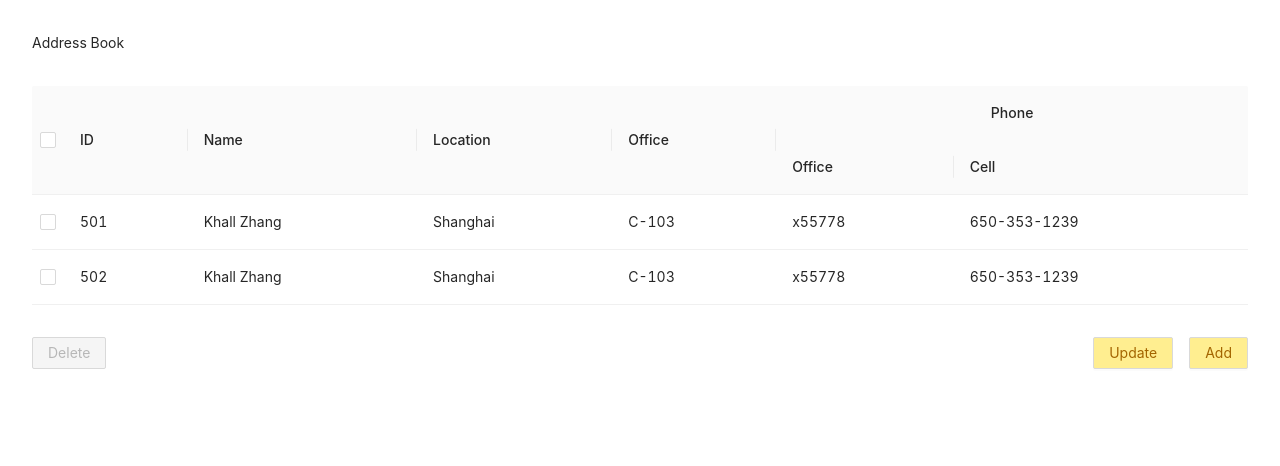
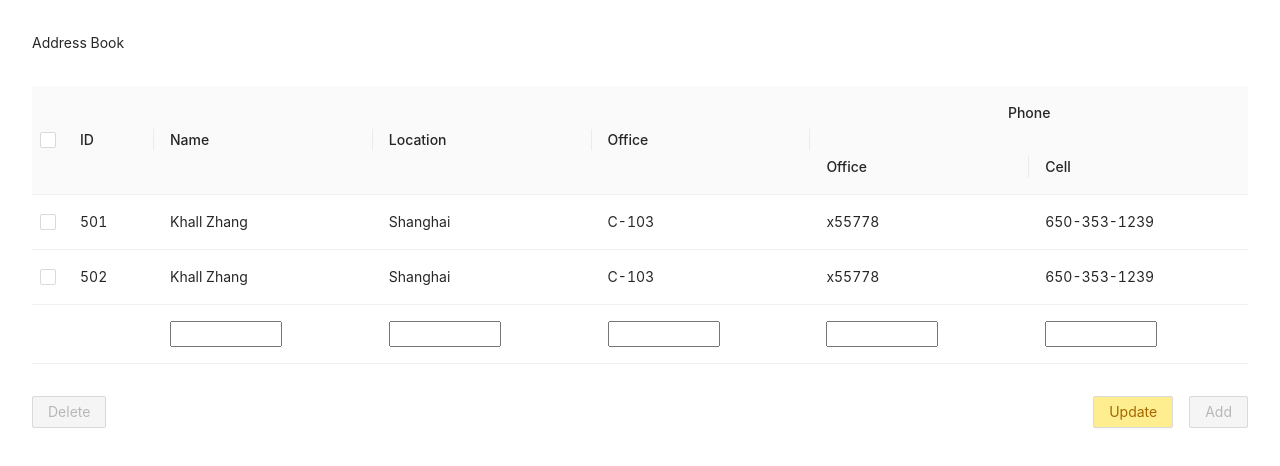
Before and after one commit to mpan-wework/address-book, a React (Create React App) app: page / in a window 1280 px wide. Shown: the top 466 px of the page. Built offline with nearby package versions, Linux system fonts and the light colour scheme.

Commit message:
feat: add create record (#3)

```diff
--- a/src/antd/AddressBook.js
+++ b/src/antd/AddressBook.js
@@ -23,17 +23,35 @@ const initialDataSource = [
   },
 ];
 
+const ID_ADD = -1;
+const initialAddRow = {
+  id: ID_ADD,
+  name: '',
+  location: '',
+  office: '',
+  phoneOffice: '',
+  phoneCell: '',
+  rowClassName: styles.addRow,
+  editable: true,
+};
+
 const AddressBook = () => {
   const [dataSource, setDataSource] = useState(() => initialDataSource);
+  const [addRow, setAddRow] = useState(() => initialAddRow);
 
   const [selectedRowKeys, setSelectedRowKeys] = useState([]);
+
+  const getCheckboxProps = useCallback((record) => ({
+    disabled: record.rowClassName === styles.addRow,
+  }), []);
 
   const rowSelection = useMemo(
     () => ({
       selectedRowKeys,
       onChange: setSelectedRowKeys,
+      getCheckboxProps,
     }),
-    [selectedRowKeys, setSelectedRowKeys],
+    [selectedRowKeys, getCheckboxProps, setSelectedRowKeys],
   );
 
   useEffect(() => {
@@ -45,6 +63,8 @@ const AddressBook = () => {
     );
   }, [dataSource, setSelectedRowKeys]);
 
+  const rowClassName = useCallback((record) => record.rowClassName || '', []);
+
   const deleteRows = useCallback(
     async () => {
       await client.deleteRecords(selectedRowKeys);
@@ -53,22 +73,100 @@ const AddressBook = () => {
     [selectedRowKeys, setDataSource],
   );
 
+  const cellChange = useCallback((id, key) => (e) => {
+    const value = e.target.value;
+
+    if (id === ID_ADD) {
+      setAddRow((prev) => ({
+        ...prev,
+        [key]: value,
+      }))
+    }
+  }, [setAddRow]);
+
+  const editableCell = useCallback(
+    (key) => (cell, record) => (record.editable) ? (
+      <input
+        className={styles.edit}
+        value={cell}
+        onChange={cellChange(record.id, key)}
+      />
+    ) : (
+      <div>{cell}</div>
+    ),
+    [cellChange],
+  );
+
+  const invalidAddRow = useMemo(
+    () => !Object.keys(addRow).reduce((acc, key) => acc && addRow[key] !== '', true),
+    [addRow],
+  );
+
+  const addNewRow = useCallback(
+    async () => {
+      const newRow = await client.createRecord({
+        ...addRow,
+        rowClassName: '',
+        editable: '',
+      });
+      setDataSource((prev) => prev.concat(newRow));
+      setAddRow(initialAddRow);
+    },
+    [addRow, setDataSource, setAddRow],
+  );
+
+  const dataWithAdd = useMemo(() => dataSource.concat(addRow), [dataSource, addRow]);
+
   return (
     <div className={'addressBook'}>
       <div className={styles.title}>{t('Address Book')}</div>
       <Table
-        dataSource={dataSource}
+        dataSource={dataWithAdd}
         rowKey={'id'}
         pagination={false}
         rowSelection={rowSelection}
+        rowClassName={rowClassName}
       >
-        <Table.Column key={'id'} title={t('ID')} dataIndex={'id'} />
-        <Table.Column key={'name'} title={t('Name')} dataIndex={'name'} />
-        <Table.Column key={'location'} title={t('Location')} dataIndex={'location'} />
-        <Table.Column key={'office'} title={t('Office')} dataIndex={'office'} />
-        <Table.ColumnGroup key={'phone'} title={t('Phone')}>
-          <Table.Column key={'phoneOffice'} title={t('Office')} dataIndex={'phoneOffice'} />
-          <Table.Column key={'phoneCell'} title={t('Cell')} dataIndex={'phoneCell'} />
+        <Table.Column
+          key={'id'}
+          title={t('ID')}
+          dataIndex={'id'}
+          render={(value) => <div>{value}</div>}
+        />
+        <Table.Column
+          key={'name'}
+          title={t('Name')}
+          dataIndex={'name'}
+          render={editableCell('name')}
+        />
+        <Table.Column
+          key={'location'}
+          title={t('Location')}
+          dataIndex={'location'}
+          render={editableCell('location')}
+        />
+        <Table.Column
+          key={'office'}
+          title={t('Office')}
+          dataIndex={'office'}
+          render={editableCell('office')}
+        />
+        <Table.ColumnGroup
+          key={'phone'}
+          title={t('Phone')}
+        >
+          <Table.Column
+            key={'phoneOffice'}
+            title={t('Office')}
+            dataIndex={'phoneOffice'}
+            render={editableCell('phoneOffice')}
+          />
+          <Table.Column
+            key={'phoneCell'}
+            title={t('Cell')}
+            dataIndex={'phoneCell'}
+            render={editableCell('phoneCell')}
+          />
         </Table.ColumnGroup>
       </Table>
       <div className={styles.buttons}>
@@ -83,7 +181,13 @@ const AddressBook = () => {
         </div>
         <div className={styles.right}>
           <Button className={styles.update}>{t('Update')}</Button>
-          <Button className={styles.add}>{t('Add')}</Button>
+          <Button
+            className={styles.add}
+            disabled={invalidAddRow}
+            onClick={addNewRow}
+          >
+            {t('Add')}
+          </Button>
         </div>
       </div>
     </div>
--- a/src/antd/AddressBook.module.css
+++ b/src/antd/AddressBook.module.css
@@ -1,5 +1,15 @@
 .title {
   margin-bottom: 2rem;
+}
+
+.addRow td:nth-child(1) > *,
+.addRow td:nth-child(2) > * {
+  visibility: hidden;
+}
+
+input.edit {
+  max-width: 7rem;
+  padding: 0 0.5rem;
 }
 
 .buttons {
@@ -29,7 +39,8 @@ button.delete:hover {
 }
 
 button.update,
-button.add {
+button.add,
+button.add:hover {
   background-color: rgb(255, 238, 144);
   color: rgb(164, 101, 0);
 }
--- a/src/utils/client.js
+++ b/src/utils/client.js
@@ -7,7 +7,10 @@ const dummyRequest = (data) => new Promise((resolve) => {
 const createClient = () => {
   const createRecord = async (row) => {
     console.info('createRecord:', row)
-    return dummyRequest({ ...row, id: Date.now() });
+    return dummyRequest({
+      ...row,
+      id: Math.floor(Date.now() / 1000) % 100000,
+    });
   };
 
   const updateRecord = async (id, row) => {
```
